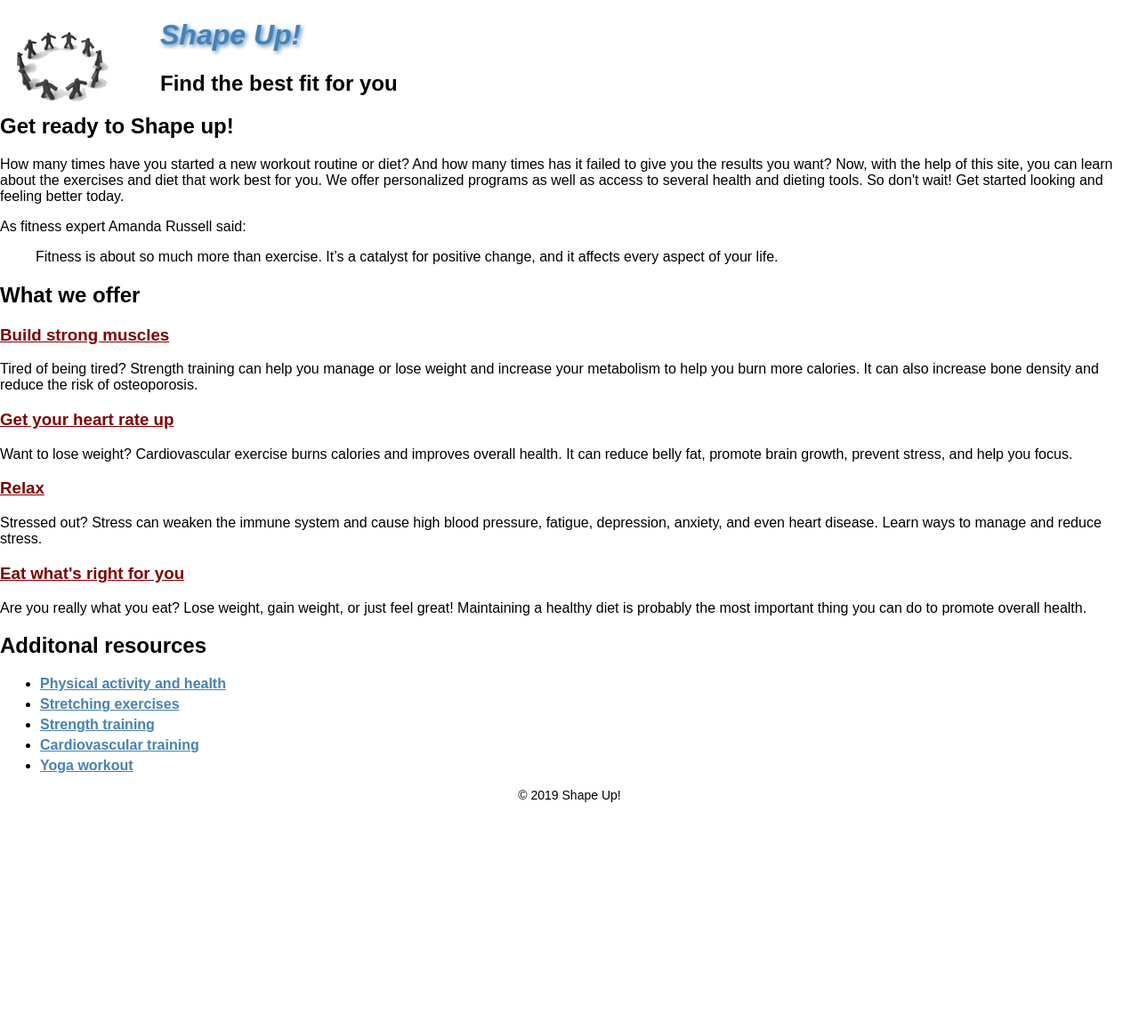
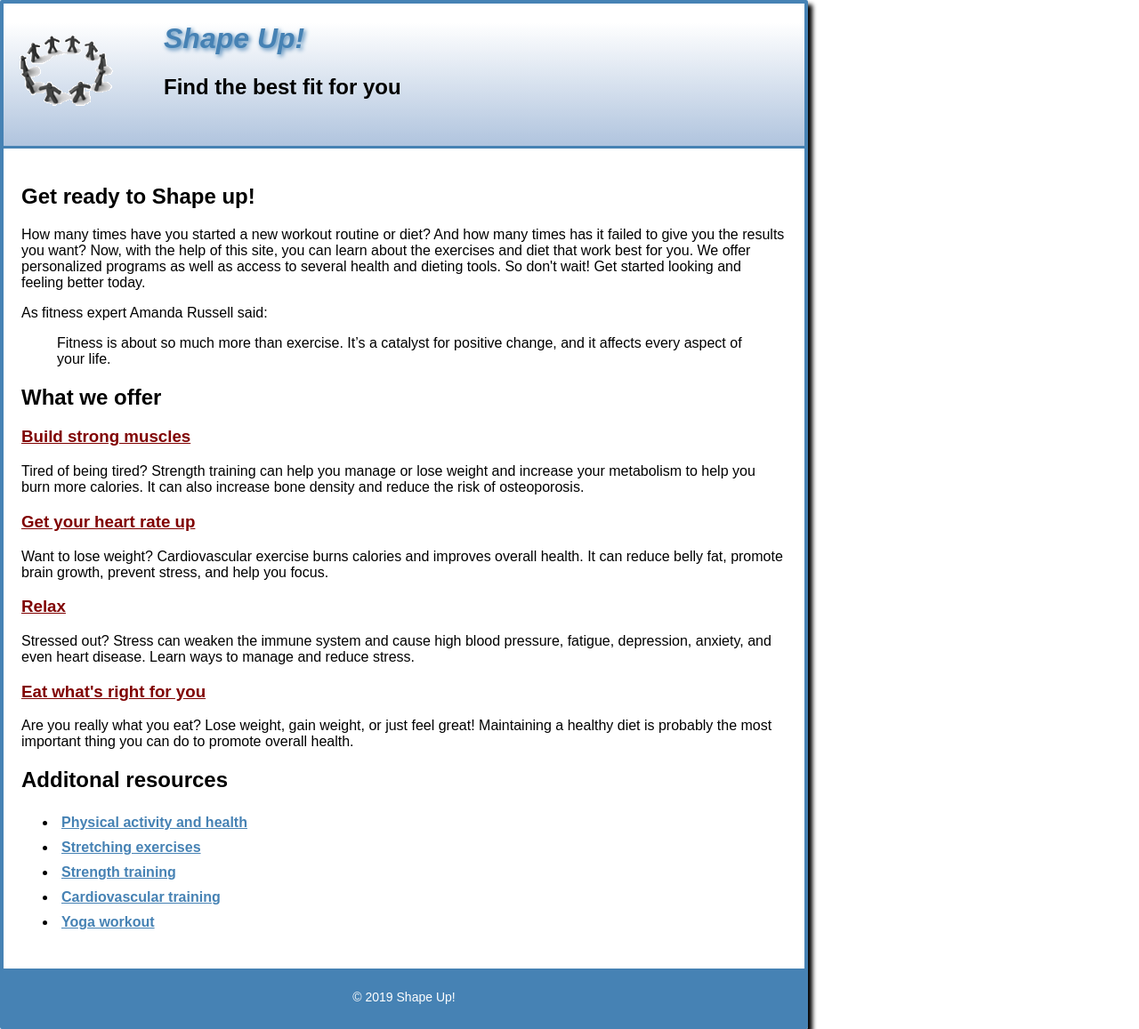
Before and after one commit to jackb22/shape_up, a plain HTML site: page index.html in a window 1280 px wide. Shown: the whole page at 89% size. Before the commit the page ends 916 px from the top, so only its background shows below. Drawn offline with Linux system fonts and the light colour scheme.

Commit message:
Adding Assignment3

```diff
--- a/styles/main.css
+++ b/styles/main.css
@@ -1,8 +1,32 @@
 
 body {
+
     font-family: sans-serif;
+    width: 900px;
+    margin: 0 auto;
+    border: 4px solid steelblue;
+    border-radius: 2px;
+    box-shadow: 5px 5px 5px black;
+
   }
 
+main{
+    padding: 20px;
+}
+
+header{
+    padding-bottom: 2em;
+    border-bottom: 3px solid steelblue;
+    background-image: -moz-linear-gradient(
+    180deg, white 0%, lightsteelblue 100%);
+    background-image: -webkit-linear-gradient(
+    180deg, white 0%, lightsteelblue 100%);
+    background-image: -o-linear-gradient(
+    180deg, white 0%, lightsteelblue 100%);
+    background-image: linear-gradient(
+    180deg, white 0%, lightsteelblue 100%)
+
+}
 
 header .header-class .header-class-inner h1 {
    text-indent: 40px;
@@ -36,10 +60,22 @@ a:hover{
 }
 
 li{
-    margin:5px;
+    padding: 5px;
 }
+
+
+
+
+
 
 footer{
     text-align: center;
     font-size: 14px;
+    color: white;
+
+    margin-top:2px;
+    padding: 10px;
+    background-color: steelblue;
+    height: 200%;
+
 }
```
